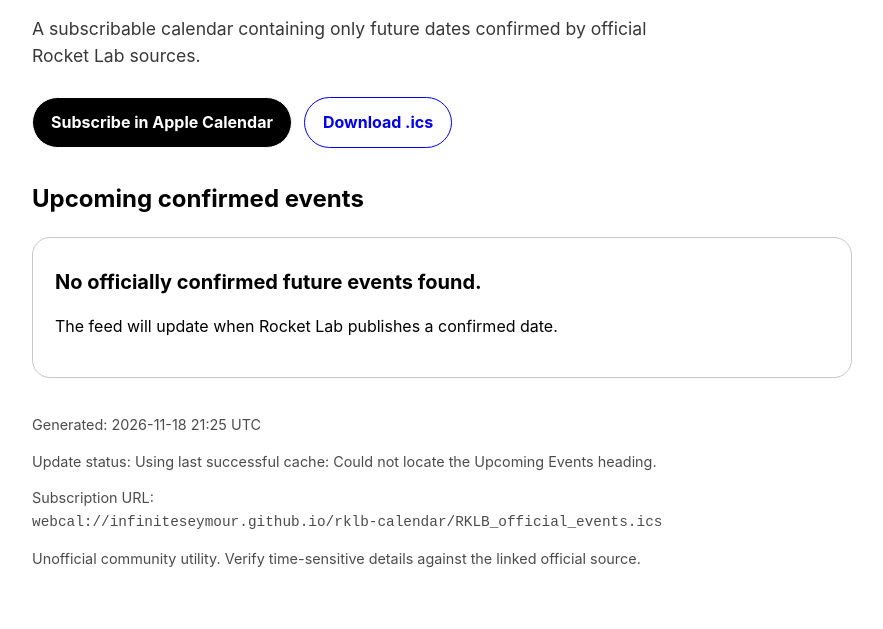
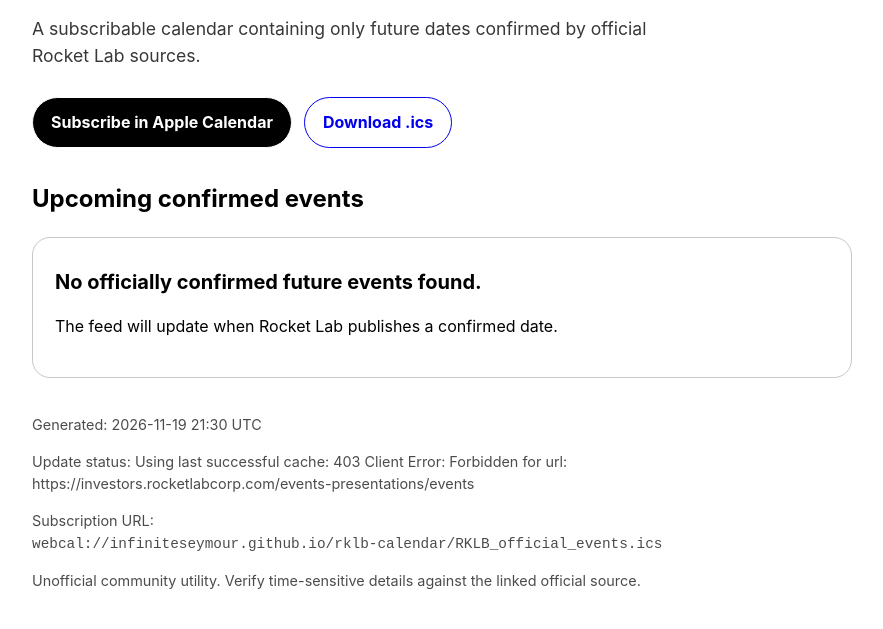
Before and after one commit to infiniteseymour/rklb-calendar, a plain HTML site: page docs/index.html in a window 1280 px wide. Shown: the part 225-854 px from the top of the page, without its empty margins (198-1081 px from the left). Drawn offline with Linux system fonts and the light colour scheme.

Commit message:
chore: update RKLB calendar

```diff
--- a/docs/index.html
+++ b/docs/index.html
@@ -79,8 +79,8 @@
   </main>
 
   <footer class="meta">
-    <p>Generated: 2026-11-18 21:25 UTC</p>
-    <p>Update status: Using last successful cache: Could not locate the Upcoming Events heading.</p>
+    <p>Generated: 2026-11-19 21:30 UTC</p>
+    <p>Update status: Using last successful cache: 403 Client Error: Forbidden for url: https://investors.rocketlabcorp.com/events-presentations/events</p>
     <p>
       Subscription URL:<br>
       <code>webcal://infiniteseymour.github.io/rklb-calendar/RKLB_official_events.ics</code>
```
